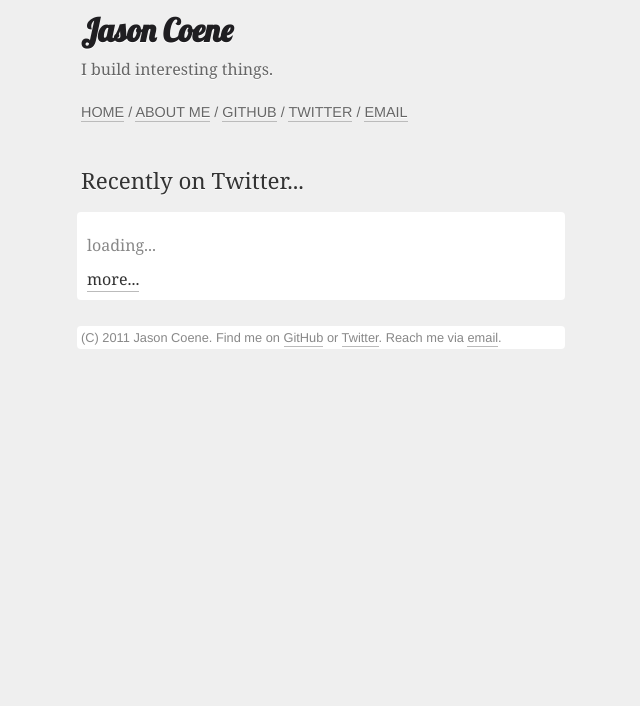
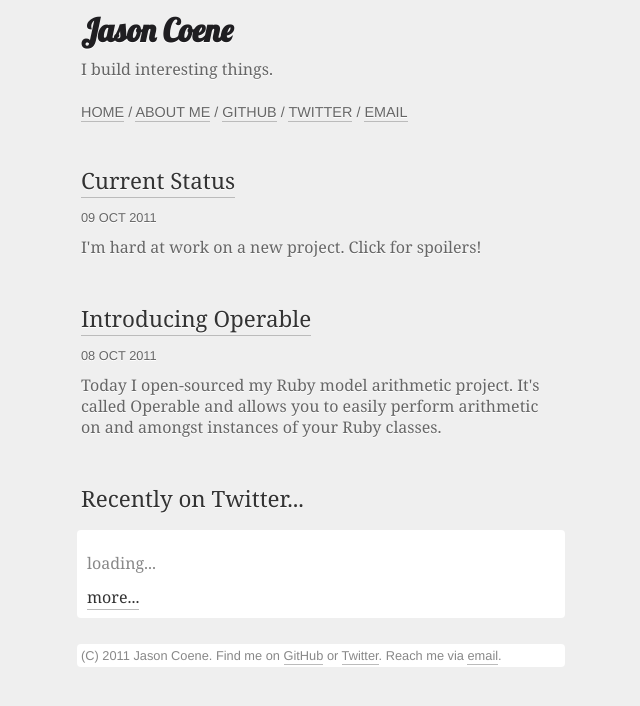
Before and after one commit to jcoene/jcoene.github.com, a Jekyll site: the page built from index.html, in a window 1280 px wide. Shown: the top 706 px of the page, without its empty margins (319-959 px from the left). Built offline with Jekyll 4.4.1, drawn with Linux system fonts in a browser that asks for light colours.

Commit message:
add posts, update style

```diff
--- a/_config.yml
+++ b/_config.yml
@@ -1 +1,2 @@
-permalink: /post/:title.html
+permalink: /:year/:month/:title.html
+pygments: true
--- /dev/null
+++ b/_posts/2011-10-08-introducing-operable.md
@@ -0,0 +1,14 @@
+---
+layout: post
+title: Introducing Operable
+summary: Today I open-sourced my Ruby model arithmetic project. It's called Operable and allows you to easily perform arithmetic on and amongst instances of your Ruby classes.
+location: New York
+---
+
+Today I open-sourced my Ruby model arithmetic project. It's called Operable and allows you to easily perform arithmetic operations such as `+` `-` `*` and `/` on and amongst instances of your Ruby classes.
+
+Here's an example of what it can do:
+
+[![example code](/media/operable.png)]
+
+If it's your cup of tea, you can [find it at GitHub](https://github.com/jcoene/operable).
--- /dev/null
+++ b/_posts/2011-10-09-current-status.md
@@ -0,0 +1,10 @@
+---
+layout: post
+title: Current Status
+summary: I'm hard at work on a new project. Click for spoilers!
+location: New York
+---
+
+### A Wild Temmo Appears!
+
+[![wild temmo](/media/wild_temmo.jpg)]
--- a/assets/site.css
+++ b/assets/site.css
@@ -19,6 +19,15 @@ a {
   color: inherit;
   padding-bottom: 1px;
   text-decoration: none;
+}
+
+code {
+  background: #FFF;
+  border: 1px solid #DBDBDB;
+  border-radius: 3px;
+  font-family: Courier, monospace;
+  font-size: 13px;
+  padding: 2px;
 }
 
 header h1 {
```
Also changed, not shown: media/operable.png (added), media/wild_temmo.jpg (added).
